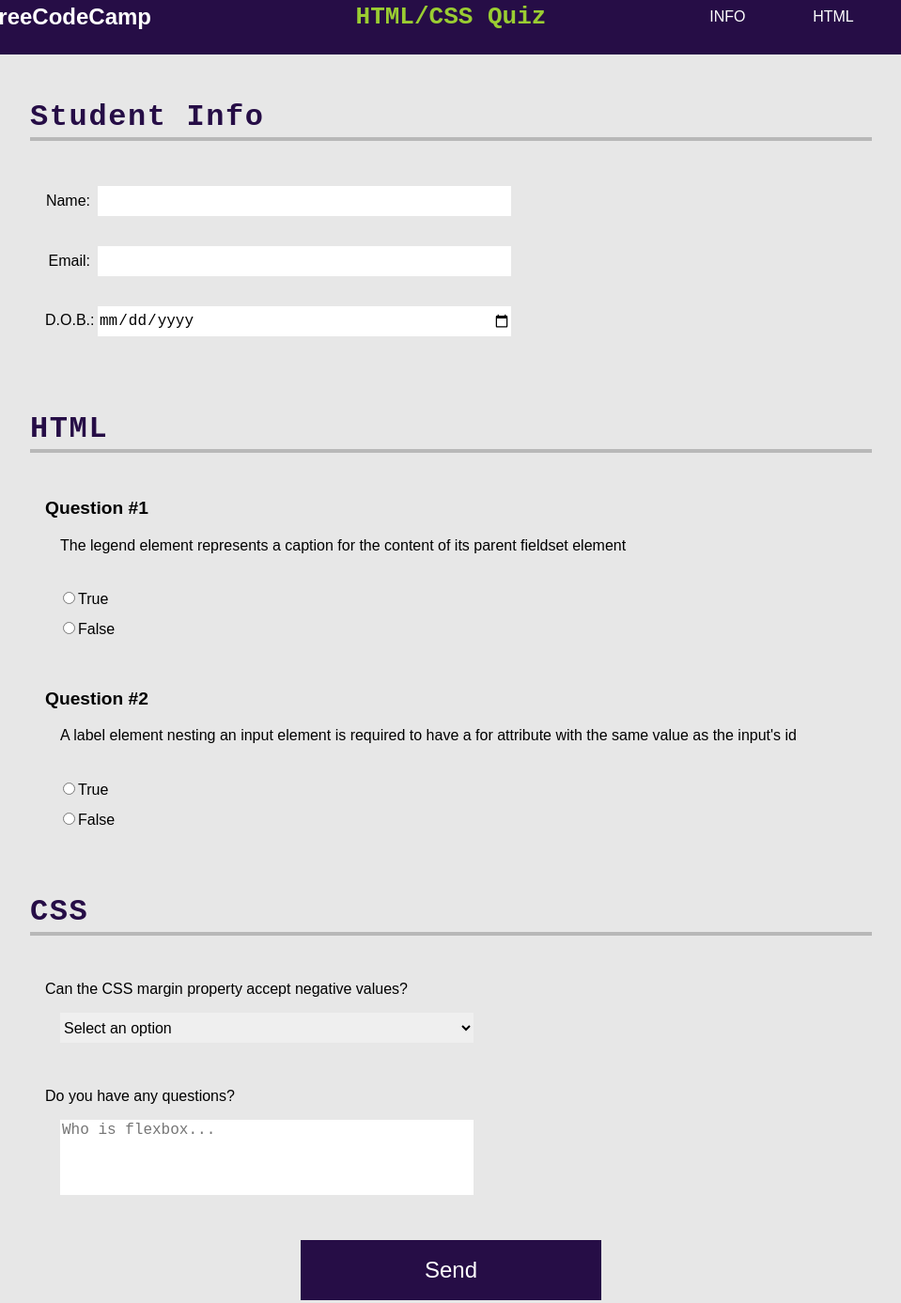
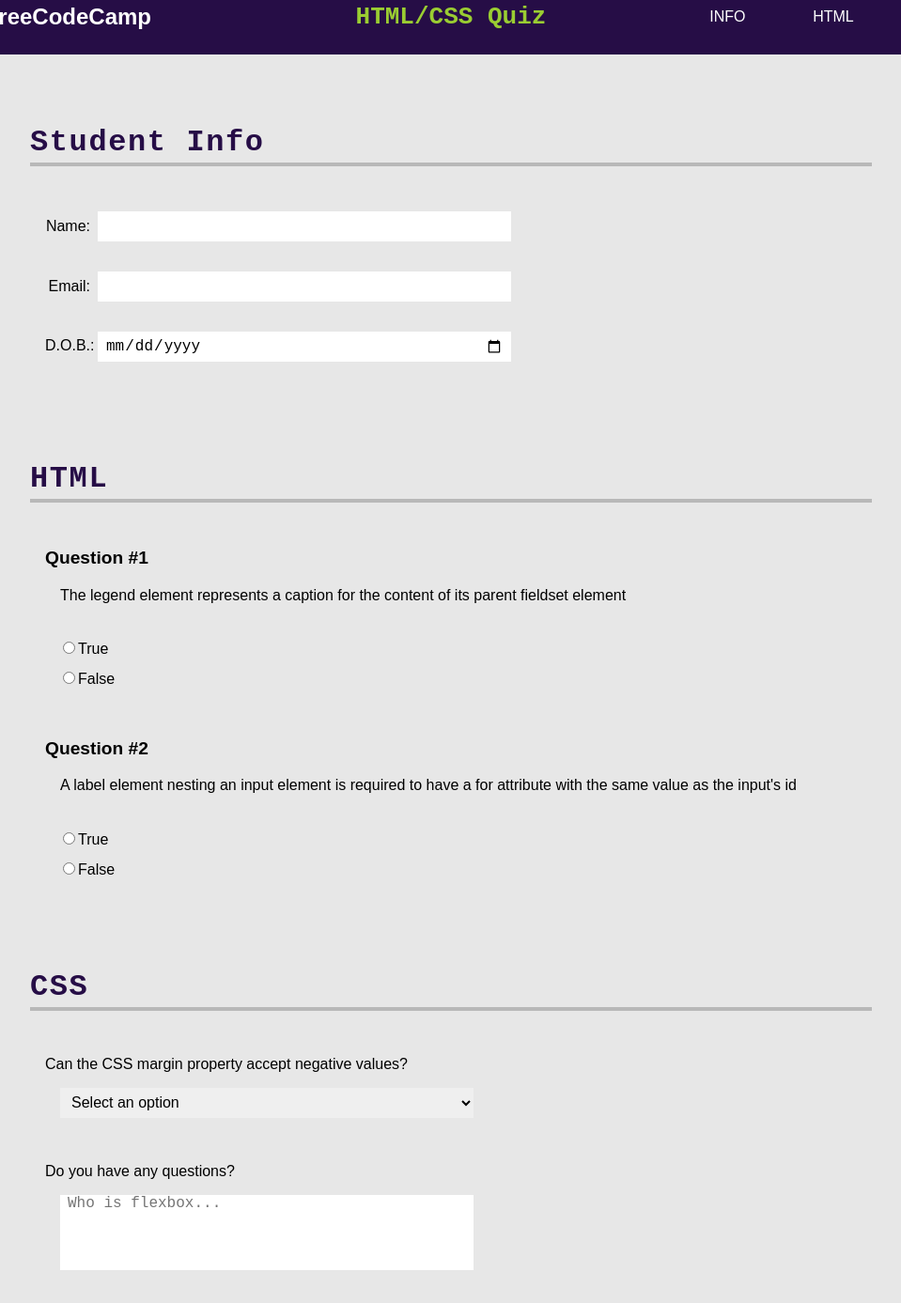
Before and after one commit to Ivansancor/freeCodeCamp_project9, a plain HTML site: page index.html in a window 1280 px wide. Shown: the part 22-1409 px from the top of the page at 94% size, without its empty margins (160-1119 px from the left). Drawn offline with Linux system fonts and the light colour scheme.

Commit message:
Worked on a few CSS issues to resemble the original even more

```diff
--- a/index.html
+++ b/index.html
@@ -19,6 +19,7 @@
     <main>
         <form action="" method="post">
             <section id="info">
+                <div class="landing-filler"></div>
                 <h2>Student Info</h2>
                     <article>
                         <label for="name">Name: </label><input type="text" name="name" id="name" required><br>
@@ -27,6 +28,7 @@
                     </article>
             </section>
             <section id="html">
+                <div class="landing-filler"></div>
                 <h2>HTML</h2>
                 <article>
                     <h3>Question #1</h3>
@@ -46,6 +48,7 @@
                 </article>
             </section>
             <section id="css">
+                <div class="landing-filler"></div>
                 <h2>CSS</h2>
                 <article>
                     <label for="select">Can the CSS margin property accept negative values?</label>
--- a/styles/styles.css
+++ b/styles/styles.css
@@ -76,6 +76,11 @@ main section {
     margin-bottom: 3rem;
 }
 
+.landing-filler {
+    height: 5rem;
+    margin-top: -5rem;
+}
+
 #info label {
     display: inline-block;
     width: 3rem;
@@ -84,6 +89,7 @@ main section {
 
 #info input {
     margin: 0 0 2rem 0.5rem;
+    padding: 0 0.5rem;
     border: none;
     height: 2rem;
     width: 50%;
@@ -125,6 +131,7 @@ main section article {
     width: 50%;
     margin-top: 1rem;
     margin-left: 1rem;
+    padding: 0 0.5rem;
 }
 
 #css select {
@@ -163,6 +170,7 @@ footer {
     width: 100%;
     text-align: center;
     font-style: italic;
+    font-size: 0.9rem;
     color: white;
     background-color: var(--main);
 }
```
